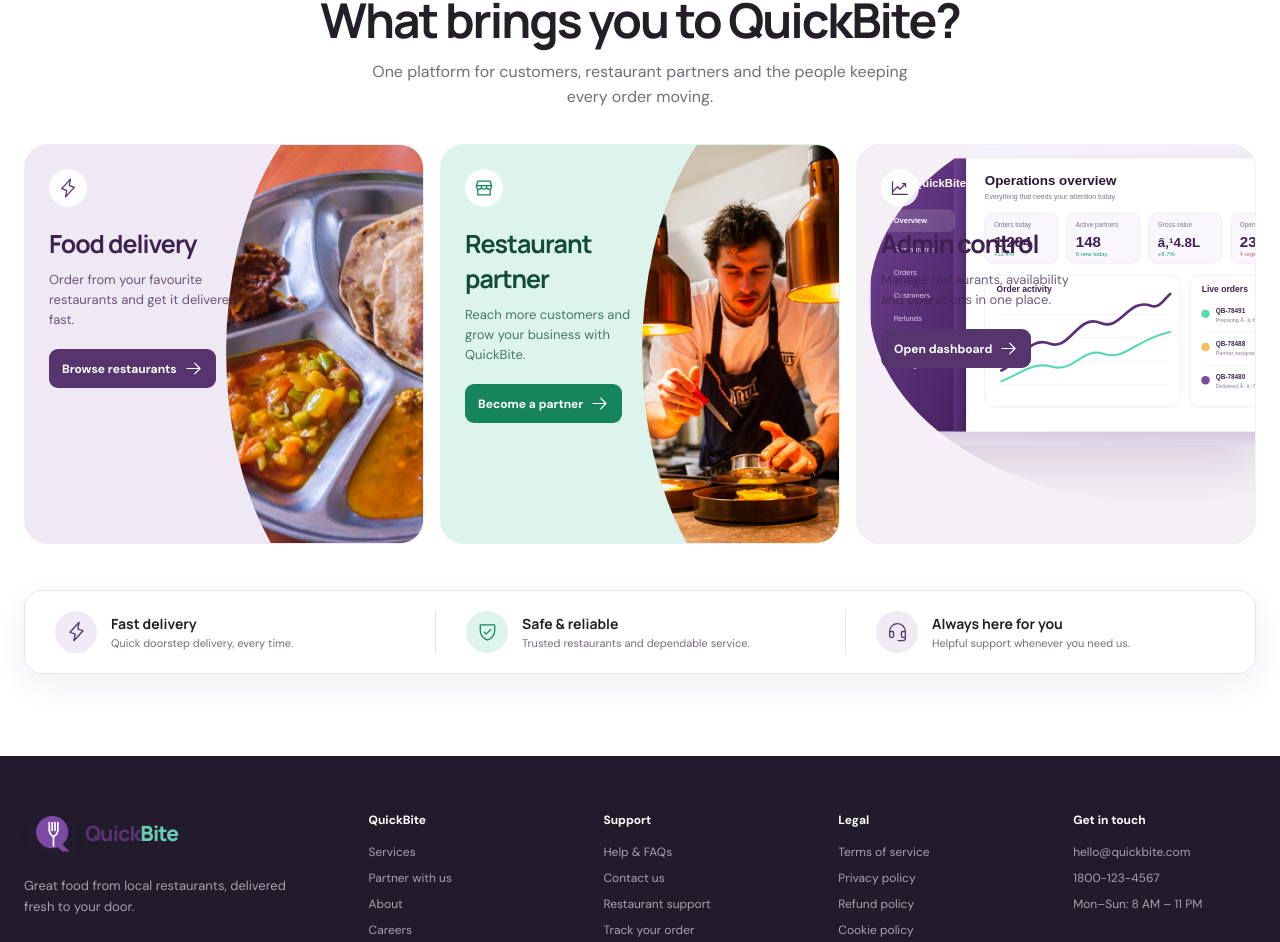
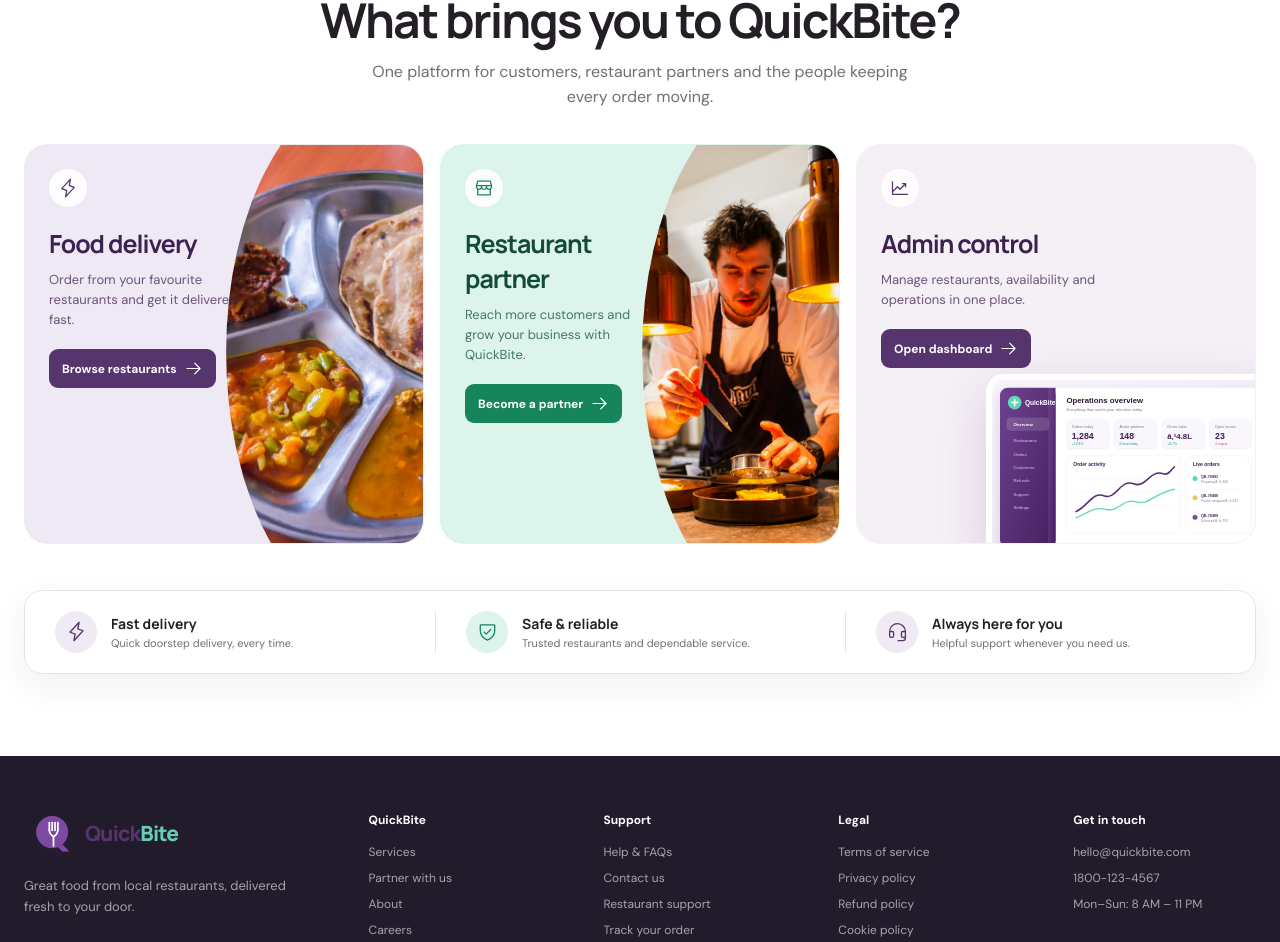
Before and after one commit to Gourab-Pal/quickbite, a React (Vite) app in the folder frontend/: page / in a window 1280 px wide. Shown: the part 841-1783 px from the top of the page. Built offline with nearby package versions, Linux system fonts and the light colour scheme.

Commit message:
fix admin preview svg

```diff
--- a/frontend/src/pages/marketing/marketing.css
+++ b/frontend/src/pages/marketing/marketing.css
@@ -44,7 +44,28 @@
 .policy-page article { padding: 0 0 30px; border-bottom: 1px solid var(--border); scroll-margin-top: 110px; }
 .policy-page article h2 { color: var(--aubergine-dark); font: 800 24px/1.2 'Manrope', sans-serif; }
 .policy-page article p { color: var(--muted); line-height: 1.75; }
-.admin-preview-image { position: absolute; right: -135px; bottom: -15px; width: 430px !important; height: 300px !important; border-radius: 18px 0 0 0; object-fit: cover !important; object-position: left top; box-shadow: 0 18px 50px rgb(61 33 79 / 16%); }
+.admin-service .service-copy {
+  max-width: 75%;
+}
+
+.service-card > img.admin-preview-image {
+  top: auto;
+  right: -18px;
+  bottom: -18px;
+  width: min(72%, 330px);
+  height: auto;
+  border: 6px solid rgb(255 255 255 / 62%);
+  border-radius: 18px 0 0;
+  clip-path: none;
+  object-fit: contain;
+  object-position: center;
+  background: #ffffff;
+  box-shadow: 0 18px 50px rgb(61 33 79 / 16%);
+}
+
+.service-card:hover > img.admin-preview-image {
+  transform: translateY(-4px) scale(1.01);
+}
 
 @media (max-width: 900px) {
   .about-hero { grid-template-columns: 1fr; }
```
Also changed, not shown: frontend/src/assets/brand/admin-preview.svg (added).
